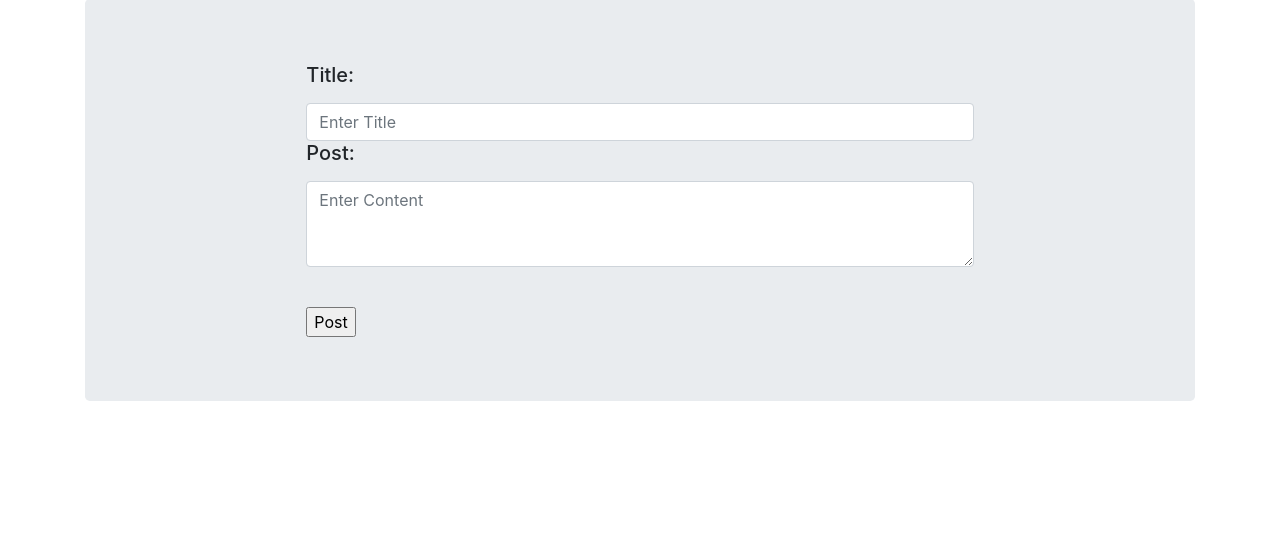
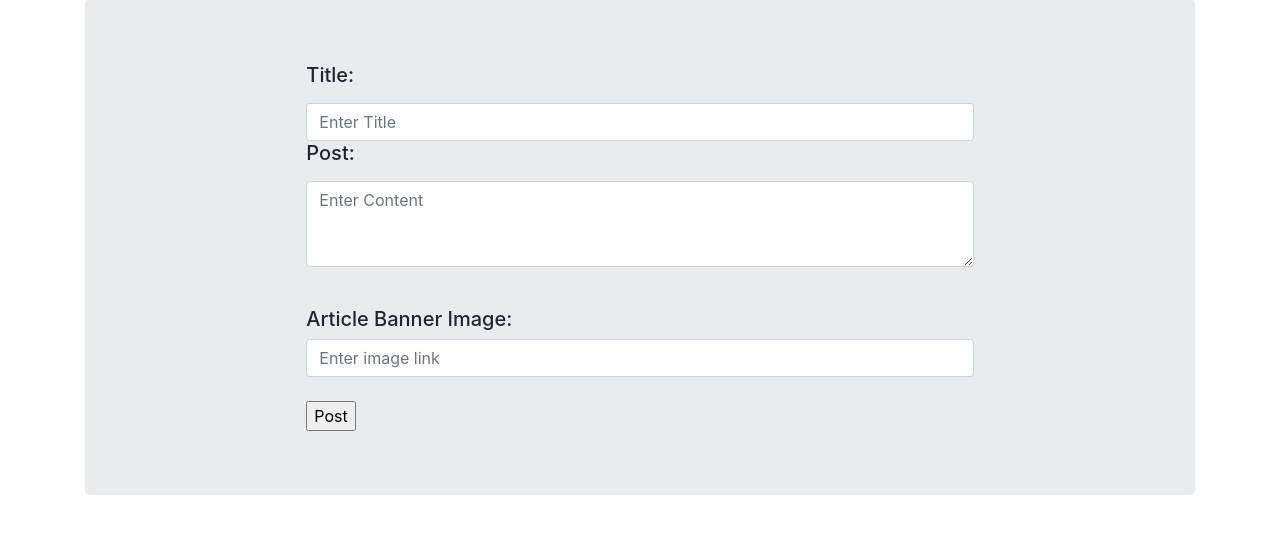
Before and after one commit to PulellaP/brohackblog, a Flask app: page /Write-Article in a window 1280 px wide. Shown: the part 161-695 px from the top of the page. Run offline with Flask 2, Linux system fonts and the light colour scheme; the visitor is signed in with stand-in values (Sample User, id 1); parts of the project's set-up code (start-up, migrations or seed data) failed here and were passed over; some libraries are stand-ins or nearby versions.

Commit message:
working on images again

```diff
--- a/app.py
+++ b/app.py
@@ -137,7 +137,8 @@ def Write_Article():
         #        if os.path.isdir(directory) == False:
         #            os.mkdir(directory)
         #        file.save(os.path.join(directory, filename))
-        new_post = Article(author = author, title = post_title, content = post_content)
+        image_link = request.form['image']
+        new_post = Article(author = author, title = post_title, content = post_content, head_image=image_link)
         db.session.add(new_post)
         db.session.commit()
 
--- a/templates/Write-Article.html
+++ b/templates/Write-Article.html
@@ -26,6 +26,11 @@
     <textarea class="form-control" name="content" id="content" placeholder="Enter Content" aria-label="Enter Content" rows="3"></textarea>
   </div>
   <br>
+  <h5>
+    Article Banner Image:
+  </h5>
+  <input class="form-control" type="text" name='image link' id='image' placeholder="Enter image link" aria-label="Add link to an image">
+  <br>
   <input type="submit" value="Post">
 </form>
 
```
